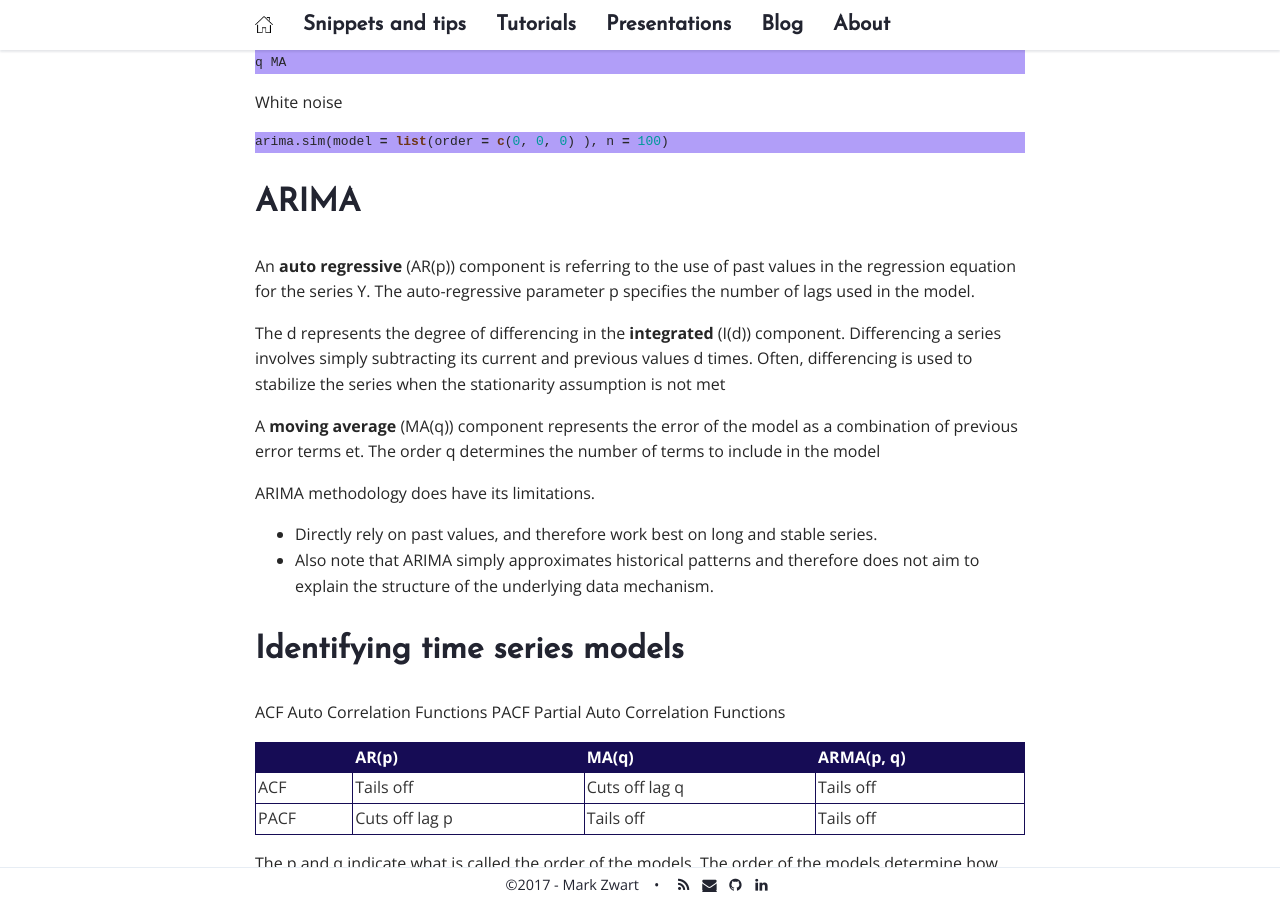
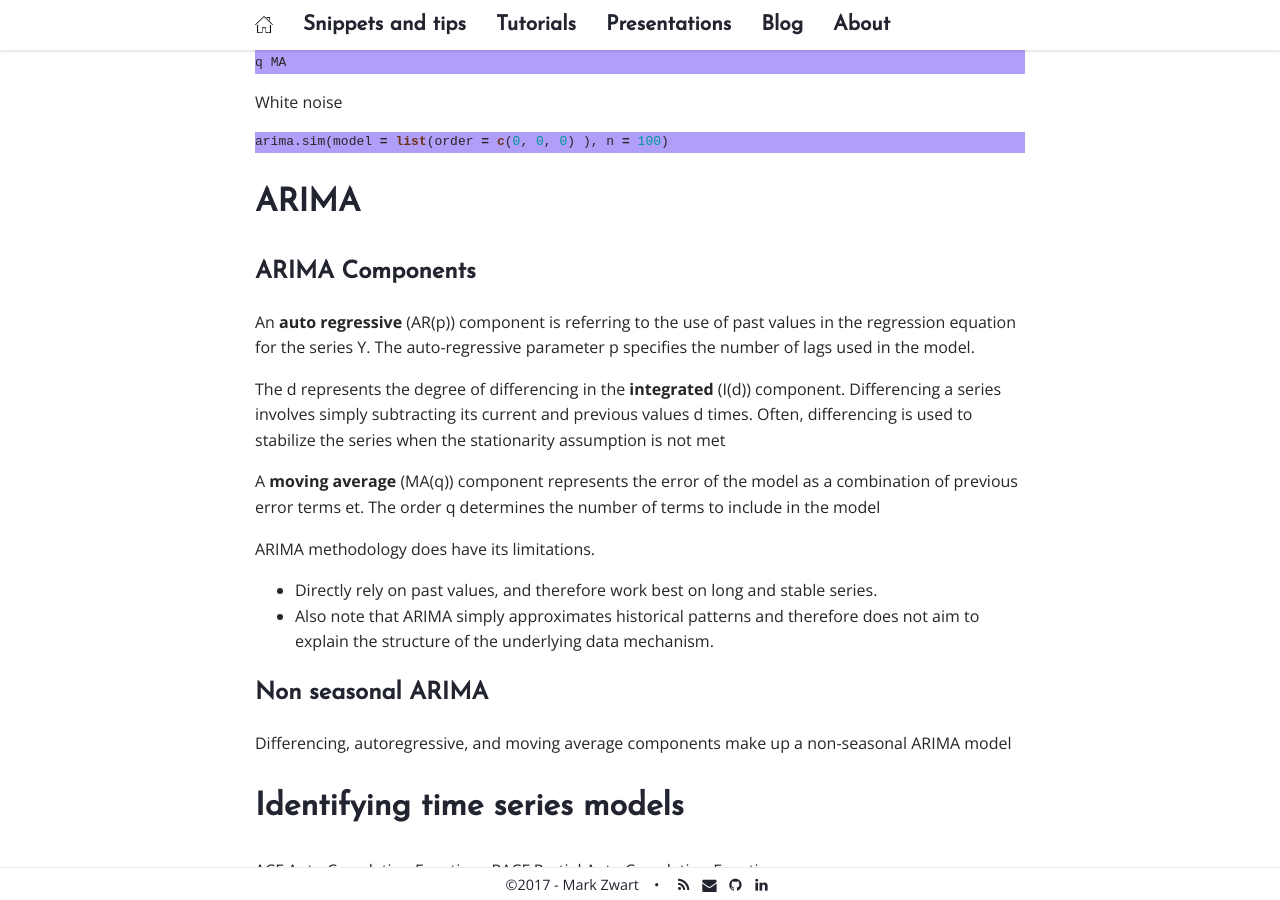
Before and after one commit to mark-me/mark-me.github.io, a Jekyll site: the page built from _pages/tutorials/time-series-forecasting/time-series-forecasting.md, in a window 1280 px wide and 900 px high, scrolled down 1685 px. Built offline with Jekyll 4.4.1, drawn with Linux system fonts in a browser that asks for light colours; nearby versions of some CDN libraries; comment, search, counter and statistics services are not loaded.

Commit message:
Update time-series-forecasting.md

```diff
--- a/_pages/tutorials/time-series-forecasting/time-series-forecasting.md
+++ b/_pages/tutorials/time-series-forecasting/time-series-forecasting.md
@@ -66,6 +66,7 @@ arima.sim(model = list(order = c(0, 0, 0) ), n = 100)
 
 # ARIMA
 
+## ARIMA Components
 An **auto regressive** (AR(p)) component is referring to the use of past values in the regression equation for the series Y. The auto-regressive parameter p specifies the number of lags used in the model.
 
 The d represents the degree of differencing in the **integrated** (I(d)) component. Differencing a series involves simply subtracting its current and previous values d times. Often, differencing is used to stabilize the series when the stationarity assumption is not met
@@ -75,6 +76,10 @@ A **moving average** (MA(q)) component represents the error of the model as a co
 ARIMA methodology does have its limitations.
 * Directly rely on past values, and therefore work best on long and stable series.
 * Also note that ARIMA simply approximates historical patterns and therefore does not aim to explain the structure of the underlying data mechanism.
+
+## Non seasonal ARIMA
+
+Differencing, autoregressive, and moving average components make up a non-seasonal ARIMA model
 
 
 # Identifying time series models
```
